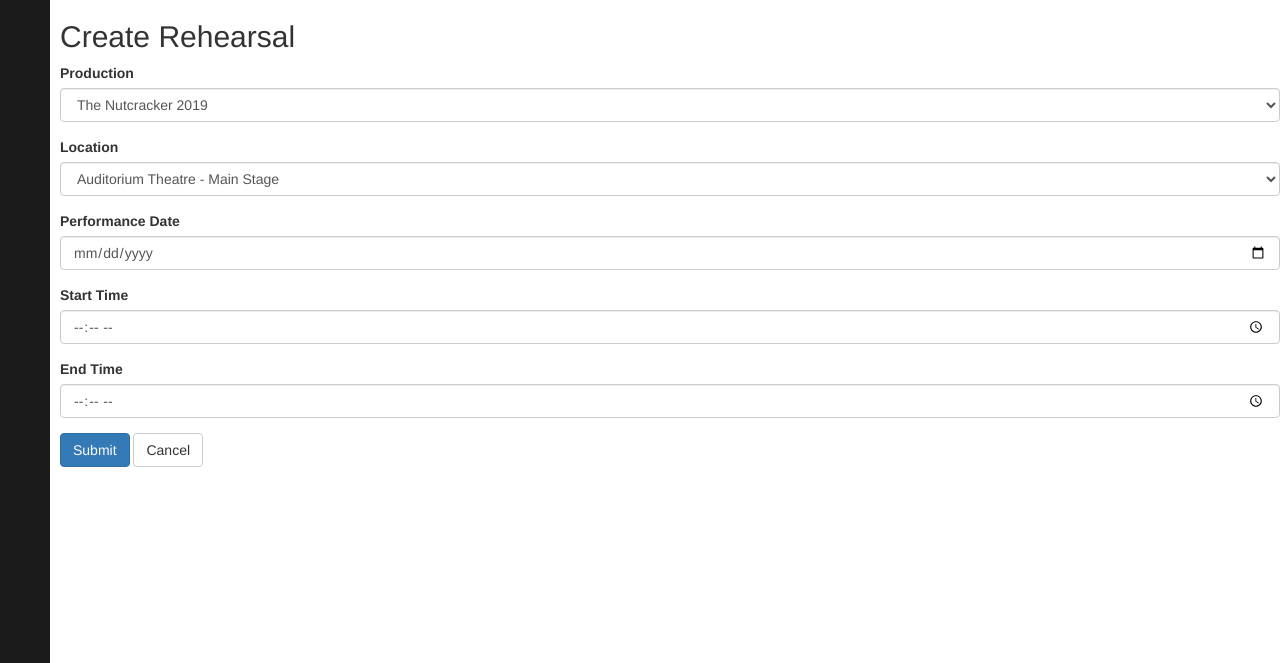
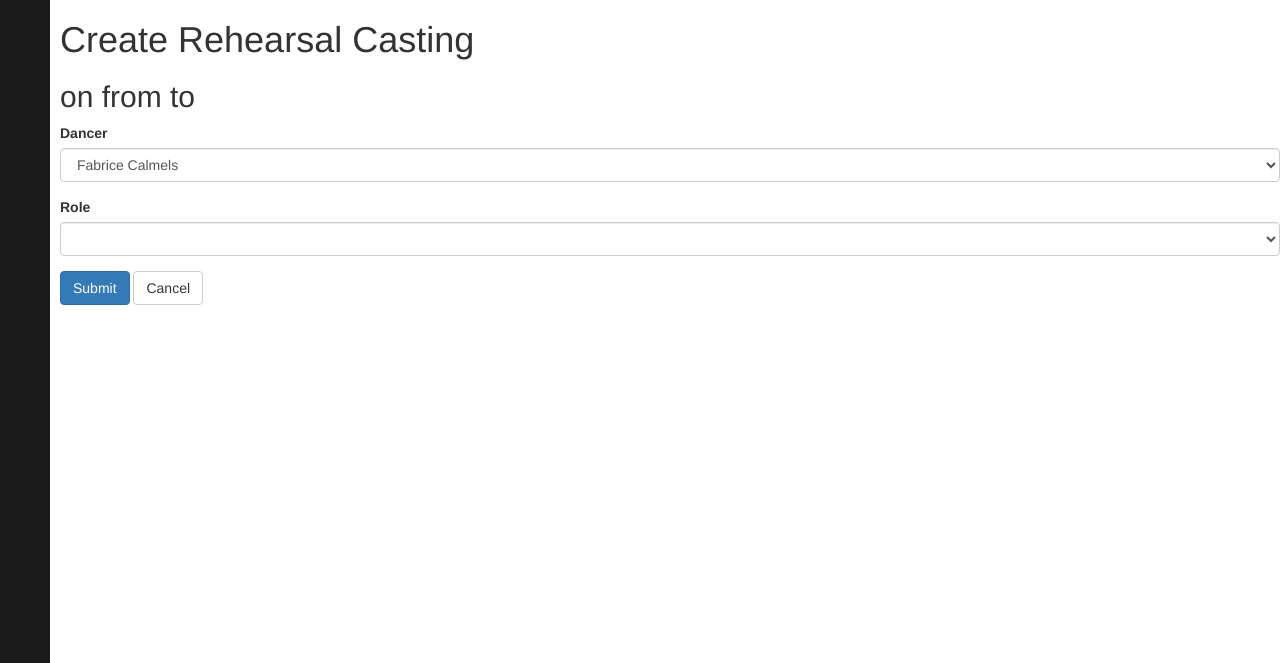
Before and after one commit to ajg12345/SWAC, a PHP site: page /castingcreate.php in a window 1280 px wide. Shown: the part 60-723 px from the top of the page. Run offline with PHP 8.4, Linux system fonts and the light colour scheme; the visitor is signed in with stand-in values (Sample User, id 1); data comes from the database, SQL or seed files in the repository; lists and menus that the app fills with data are empty.

Commit message:
created a castings page with create castings page, but conflict checking needs work.

```diff
--- a/castingcreate.php
+++ b/castingcreate.php
@@ -5,78 +5,116 @@ require_once "includes/dbh.inc.php";
 // Define variables and initialize with empty values
 //this will get a prod_id, perf_dt, location_id, start_time, and end_time
 $prod_id = null;
-$prod_id_err = "";
-$perf_dt = $perf_dt_err = "";
-$location_id = null;
-$location_id_err = "";
-$start_time = $start_time_err = $end_time = $end_time_err = "";
+$re_id = null;
+$building = "";
+$production = "";
+$room = "";
+$perf_dt = "";
+$start_time = "";
+$end_time = "";
+$type = "Rehearsal";
+$input_dancer_err = "";
+$input_role_err = "";
 
-//gather all options for selecting a new production
-$sql_loc_list = "select building, room, location_id from locations order by building, room;";
-$loc_list = mysqli_query($conn, $sql_loc_list);
-$sql_prod_list = "select description as production, prod_id, create_dt from productions order by create_dt;";
-$prod_list = mysqli_query($conn, $sql_prod_list);
+if(isset($_GET["re_id"]) && !empty(trim($_GET["re_id"]))){
+	// Get URL parameter
+	$re_id =  trim($_GET["re_id"]);
+
+	$sql = "SELECT  re.re_id as re_id,
+				re.is_performance as is_performance,
+				loc.building as building,
+				loc.room as room,
+				pro.description as production,
+				pro.prod_id as prod_id,
+				re.perf_dt as perf_dt,
+				re.start_time as start_time,
+				re.end_time as end_time
+				FROM rehearsals as re
+				join productions as pro on re.prod_id = pro.prod_id
+				join locations as loc on re.location_id = loc.location_id
+				where re.re_id = " . $re_id . ";";
+
+	if($result = mysqli_query($conn, $sql)){
+		while($row = mysqli_fetch_array($result)){
+			$building = $row['building'];
+			$production = $row['production'];
+			$prod_id = $row['prod_id'];
+			$room = $row['room'];
+			$perf_dt = $row['perf_dt'];
+			$start_time = $row['start_time'];
+			$end_time = $row['end_time'];
+			if ($row['is_performance'] == 1){$type = "Performance";}
+		}
+	}
+}
+
+//gather all options for selecting a new casting
+$sql_dancer_list = "select dancer_fullname, dancer_id from dancers order by dancer_fullname desc;";
+$dancer_list = mysqli_query($conn, $sql_dancer_list);
+$sql_role_list = "select role_id, description from roles where prod_id = ". $prod_id . " order by description desc;";
+$role_list = mysqli_query($conn, $sql_role_list);
+
+$input_dancer_id = null;
+$dancer_id = null;
+$input_role_id = null;
+$role_id = null;
+$input_conflict_err = "";	//an explanation regarding possible role-conflicts
+
 
 // Processing form data when form is submitted
 if($_SERVER["REQUEST_METHOD"] == "POST"){
 
-	 // Validate production_id
-    $input_prod_id = trim($_POST["prod_id"]);
-    if(empty($input_prod_id)){
-        $prod_id_err = 'Please select a production.';
-    }else{
-        $prod_id = $input_prod_id;
+	// Validate role does not conflict with dancer choice ONLY FOR PERFORMANCES, not rehearsals
+    $input_dancer_id = trim($_POST["dancer_id"]);
+	$input_role_id = trim($_POST["role_id"]);
+	$input_re_id = trim($_POST["re_id"]);
+
+	$sql_conflict_list ="select r1.description as role1,
+								r2.description as role2
+								from castings as c
+								join role_conflicts as rc on c.role_id = rc.role_id1 or c.role_id = rc.role_id2
+								join roles as r1 on rc.role_id1 = r1.role_id
+								join roles as r2 on rc.role_id2 = r2.role_id
+								where c.re_id=". $input_re_id ."
+								and c.dancer_id=". $input_dancer_id ."
+								and (	(rc.role_id1 = c.role_id and rc.role_id2 =". $input_role_id .")
+									or  (rc.role_id2 = c.role_id and rc.role_id1 =". $input_role_id ."));";
+	//select r1.description as role1, r2.description as role2
+	//from castings as c join role_conflicts as rc on c.role_id = rc.role_id1 or c.role_id = rc.role_id2
+	//join roles as r1 on rc.role_id1 = r1.role_id join roles as r2 on rc.role_id2 = r2.role_id
+	//where c.re_id=2 and c.dancer_id=1 and ( (rc.role_id1 = c.role_id and rc.role_id2 =1) or (rc.role_id2 = c.role_id and rc.role_id1 =2))
+
+	$conflict_list = mysqli_query($conn, $sql_conflict_list);
+
+    if(empty($input_dancer_id) || empty($input_role_id)){
+        $input_dancer_err = 'Please select a dancer and role to cast.';
+		$input_role_err = 'Please select a dancer and role to cast.';
+    }elseif((strcmp($type,"Rehearsal") <> 0)){	//a performnace, so apply the conflict rules
+		while($conflict_row = mysqli_fetch_array($conflict_list)){
+			$input_dancer_err = 'This dancer cannot dance both ' . $conflict_row['role1'] .' and '. $conflict_row['role2'] . ' in this production.';
+			$input_role_err = 'This dancer cannot dance both ' . $conflict_row['role1'] .' and '. $conflict_row['role2'] . ' in this production.';
+		}
+	}else{
+        $dancer_id = $input_dancer_id;
+		$role_id = $input_role_id;
 	}
 
-	// Validate location_id
-    $input_location_id = trim($_POST["location_id"]);
-    if(empty($input_location_id)){
-        $location_id_err = 'Please select a location.';
-    }else{
-        $location_id = $input_location_id;
-	}
-
-    // Validate perf_dt
-    $input_perf_dt = trim($_POST["perf_dt"]);
-    if(empty($input_perf_dt)){
-        $perf_dt_err = "Please select a performance date.";
-    } else{
-        $perf_dt = $input_perf_dt;
-    }
-
-    // Validate start_time
-    $input_start_time = trim($_POST["start_time"]);
-    if(empty($input_start_time)){
-        $start_time_err = "Please enter a start time";
-    } else{
-        $start_time = $input_start_time;
-    }
-
-    // Validate start_time
-    $input_end_time = trim($_POST["end_time"]);
-    if(empty($input_end_time)){
-        $end_time_err = "Please enter a end time";
-    } else{
-        $end_time = $input_end_time;
-    }
-
     // Check input errors before inserting in database
-    if(empty($prod_id_err) && empty($perf_dt_err) && empty($location_id_err) && empty($start_time_err) && empty($end_time_err)){
+    if(empty($input_dancer_err) && empty($input_role_err)){
         // Prepare an insert statement
-        $sql = "INSERT INTO rehearsals(is_performance, prod_id, location_id, perf_dt, start_time, end_time) VALUES (0, ?, ?, ?, ?, ?)";
+        $sql = "INSERT INTO castings(dancer_id, role_id, re_id) VALUES (?, ?, ?)";
         if($stmt = mysqli_prepare($conn, $sql)){
             // Bind variables to the prepared statement as parameters
-            mysqli_stmt_bind_param($stmt, "iisss", $param_prod_id, $param_location_id, $param_perf_dt, $param_start_time, $param_end_time);
+            mysqli_stmt_bind_param($stmt, "iii", $param_dancer_id, $param_role_id, $param_re_id);
             // Set parameters
-            $param_prod_id = $prod_id;
-            $param_location_id = $location_id;
-            $param_perf_dt = $perf_dt;
-			$param_start_time = $start_time;
-			$param_end_time = $end_time;
+            $param_dancer_id = $dancer_id;
+            $param_role_id = $role_id;
+            $param_re_id = $input_re_id;
             // Attempt to execute the prepared statement
             if(mysqli_stmt_execute($stmt)){
                 // Records created successfully. Redirect to landing page
-                header("location: rehearsals.php");
+				$landing_page = "location: castings.php?re_id=" . $param_re_id;
+                header($landing_page);
                 exit();
             } else{
                 echo "Something went wrong. Please try again later.";
@@ -92,55 +130,42 @@ include_once "includes/crudheader.php";
 ?>
 <div class="grid">
     <div class="Title">
-		<h2>Create Rehearsal</h2>
+		<?php echo "<h1>Create ".$type." Casting</h1>"; ?>
+		<?php echo "<h2>".$production." on ".$perf_dt." from ".$start_time." to ".$end_time."</h2>"; ?>
 	</div>
     <div class="content">
 		<form action="<?php echo htmlspecialchars($_SERVER["PHP_SELF"]); ?>" method="post">
-			<div class="form-group <?php echo (!empty($prod_id_err)) ? 'has-error' : ''; ?>">
-				<label>Production</label>
-				<select name="prod_id" class="form-control">
+			<div class="form-group <?php echo (!empty($input_dancer_err)) ? 'has-error' : ''; ?>">
+				<label>Dancer</label>
+				<select name="dancer_id" class="form-control">
 					<?php
-					while($prod_row = mysqli_fetch_array($prod_list)){
-						echo '<option value="' . $prod_row['prod_id'] . '">' . $prod_row['production'] . '</option>';
+					while($dancer_row = mysqli_fetch_array($dancer_list)){
+						echo '<option value="' . $dancer_row['dancer_id'] . '">' . $dancer_row['dancer_fullname'] . '</option>';
 					}
 					?>
 				</select>
-				<span class="help-block"><?php echo $prod_id_err;?></span>
+				<span class="help-block"><?php echo $input_dancer_err;?></span>
 			</div>
-			<div class="form-group <?php echo (!empty($location_id_err)) ? 'has-error' : ''; ?>">
-				<label>Location</label>
-				<select name="location_id" class="form-control">
+			<div class="form-group <?php echo (!empty($input_role_err)) ? 'has-error' : ''; ?>">
+				<label>Role</label>
+				<select name="role_id" class="form-control">
 					<?php
-					while($loc_row = mysqli_fetch_array($loc_list)){
-						echo '<option value="' . $loc_row['location_id'] . '">' . $loc_row['building'] . ' - ' . $loc_row['room'] .'</option>';
+					while($role_row = mysqli_fetch_array($role_list)){
+						echo '<option value="' . $role_row['role_id'] . '">' . $role_row['description'] .'</option>';
 					}
 					?>
 				</select>
-				<span class="help-block"><?php echo $location_id_err;?></span>
+				<span class="help-block"><?php echo $input_role_err;?></span>
 			</div>
-			<div class="form-group <?php echo (!empty($perf_dt_err)) ? 'has-error' : ''; ?>">
-				<label>Performance Date</label>
-				<input type="date" name="perf_dt" class="form-control" >
-				<span class="help-block"><?php echo $perf_dt_err;?></span>
-			</div>
-			<div class="form-group <?php echo (!empty($start_time_err)) ? 'has-error' : ''; ?>">
-				<label>Start Time</label>
-				<input type="time" name="start_time" class="form-control" >
-				<span class="help-block"><?php echo $start_time_err;?></span>
-			</div>
-			<div class="form-group <?php echo (!empty($end_time_err)) ? 'has-error' : ''; ?>">
-				<label>End Time</label>
-				<input type="time" name="end_time" class="form-control" >
-				<span class="help-block"><?php echo $end_time_err;?></span>
-			</div>
+			<input type="hidden" name="re_id" value="<?php echo $re_id ?>">
 			<input type="submit" class="btn btn-primary" value="Submit">
-			<a href="rehearsals.php" class="btn btn-default">Cancel</a>
+			<a href="castings.php" class="btn btn-default">Cancel</a>
 		</form>
     </div>
 </div>
 <?php
 //free memory assoc with prod and locs
-mysqli_free_result($prod_list);
-mysqli_free_result($loc_list);
+mysqli_free_result($dancer_list);
+mysqli_free_result($role_list);
 include_once "includes/footer.php";
 ?>
```
Also changed, not shown: castings.php (+7 -2 lines), ER-Diagram.png.
